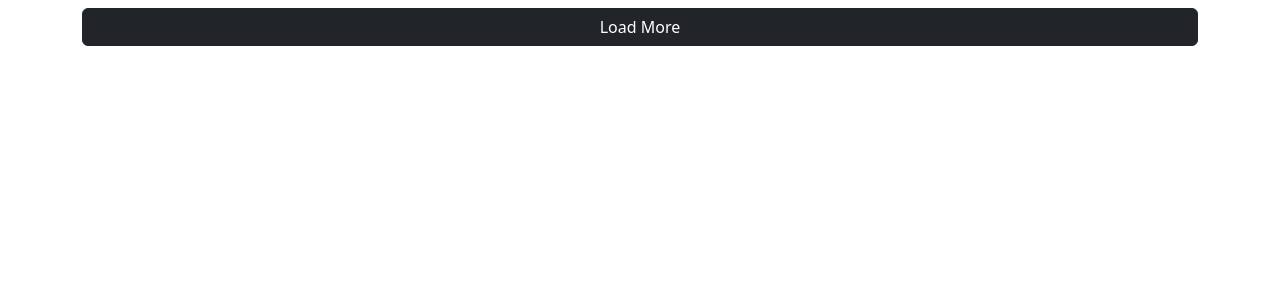
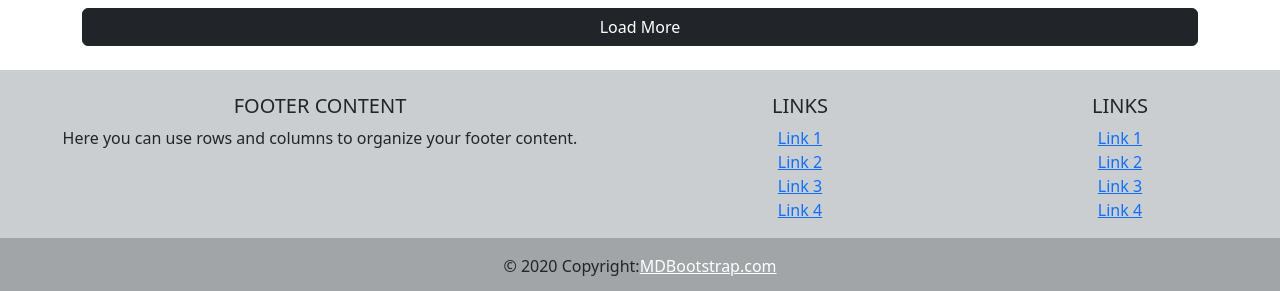
Before and after one commit to FirasCha/MyWatchList, a React (Create React App) app: page /tvshow in a window 1280 px wide. Shown: the part 1077-1368 px from the top of the page. Before the commit the page ends 1123 px from the top, so only its background shows below. Built offline with nearby package versions, Linux system fonts and the light colour scheme.

Commit message:
add footer to tv show but it need to be changed

```diff
--- a/src/components/CardTvShow.js
+++ b/src/components/CardTvShow.js
@@ -5,6 +5,7 @@ import Modal from 'react-bootstrap/Modal';
 import NavBarMenu from './NavBarMenu';
 
 import ProgressBar from 'react-bootstrap/ProgressBar';
+import FooterWatchList from './FooterWatchList';
 const CardTvShow = () => {
     const [ noOfElement, setnoOfElement ] = useState(7);
     const loadMore = () => {
@@ -65,7 +66,9 @@ const CardTvShow = () => {
                 >
                     Load More
                 </button>
+                <br/>
         </section>
+        <FooterWatchList/>
     </div>
   )
 }
```
